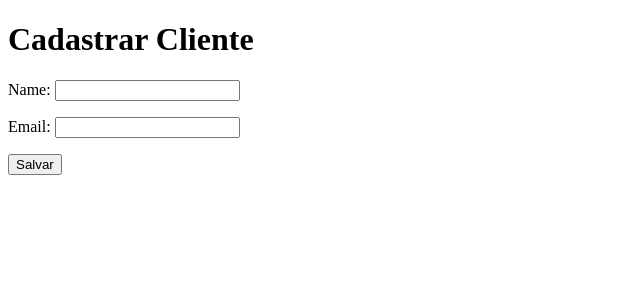
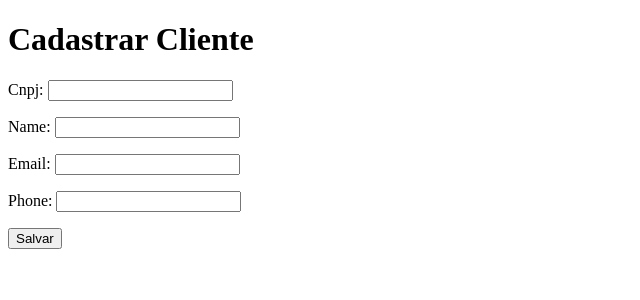
Before and after one commit to Deiner-S/AgroServiceTrackWeb, a Django app: page /gerenciador/client/ in a window 1280 px wide. Shown: the top 300 px of the page, without its empty margins (0-640 px from the left). Run offline with Django 5.2, Linux system fonts and the light colour scheme; a user stored in the database is signed in.

Commit message:
Ajustes form cliente

```diff
--- a/checklist/forms.py
+++ b/checklist/forms.py
@@ -5,7 +5,7 @@ from .models import Worker
 class ClienteForm(forms.ModelForm):
     class Meta:
         model = Client
-        fields = ['name', 'email']
+        fields = ['cnpj','name', 'email','phone']
 
 class WorkerForm(forms.ModelForm):
     password = forms.CharField(widget=forms.PasswordInput)
--- a/checklist/models.py
+++ b/checklist/models.py
@@ -4,7 +4,7 @@ import uuid
 
 
 class Client(models.Model):
-    cnpj = models.CharField(max_length=30, primary_key=True)
+    cnpj = models.CharField(max_length=30)
     name = models.CharField(max_length=100)
     email = models.EmailField(unique=False)
     phone = models.CharField(max_length=20)
--- a/checklist/templates/cliente/form_cliente.html
+++ b/checklist/templates/cliente/form_cliente.html
@@ -8,7 +8,28 @@
 
     <form method="POST">
         {% csrf_token %}
-        {{ form.as_p }}
+        {{ form.non_field_errors }}
+
+        <p>
+            {{ form.cnpj.label_tag }}
+            {{ form.cnpj }}
+            {{ form.cnpj.errors }}
+        </p>
+        <p>
+            {{ form.name.label_tag }}
+            {{ form.name }}
+            {{ form.name.errors }}
+        </p>
+        <p>
+            {{ form.email.label_tag }}
+            {{ form.email }}
+            {{ form.email.errors }}
+        </p>
+        <p>
+            {{ form.phone.label_tag }}
+            {{ form.phone }}
+            {{ form.phone.errors }}
+        </p>
         <button type="submit">Salvar</button>
     </form>
 
```
Also changed, not shown: checklist/migrations/0001_initial.py, db.sqlite3.
